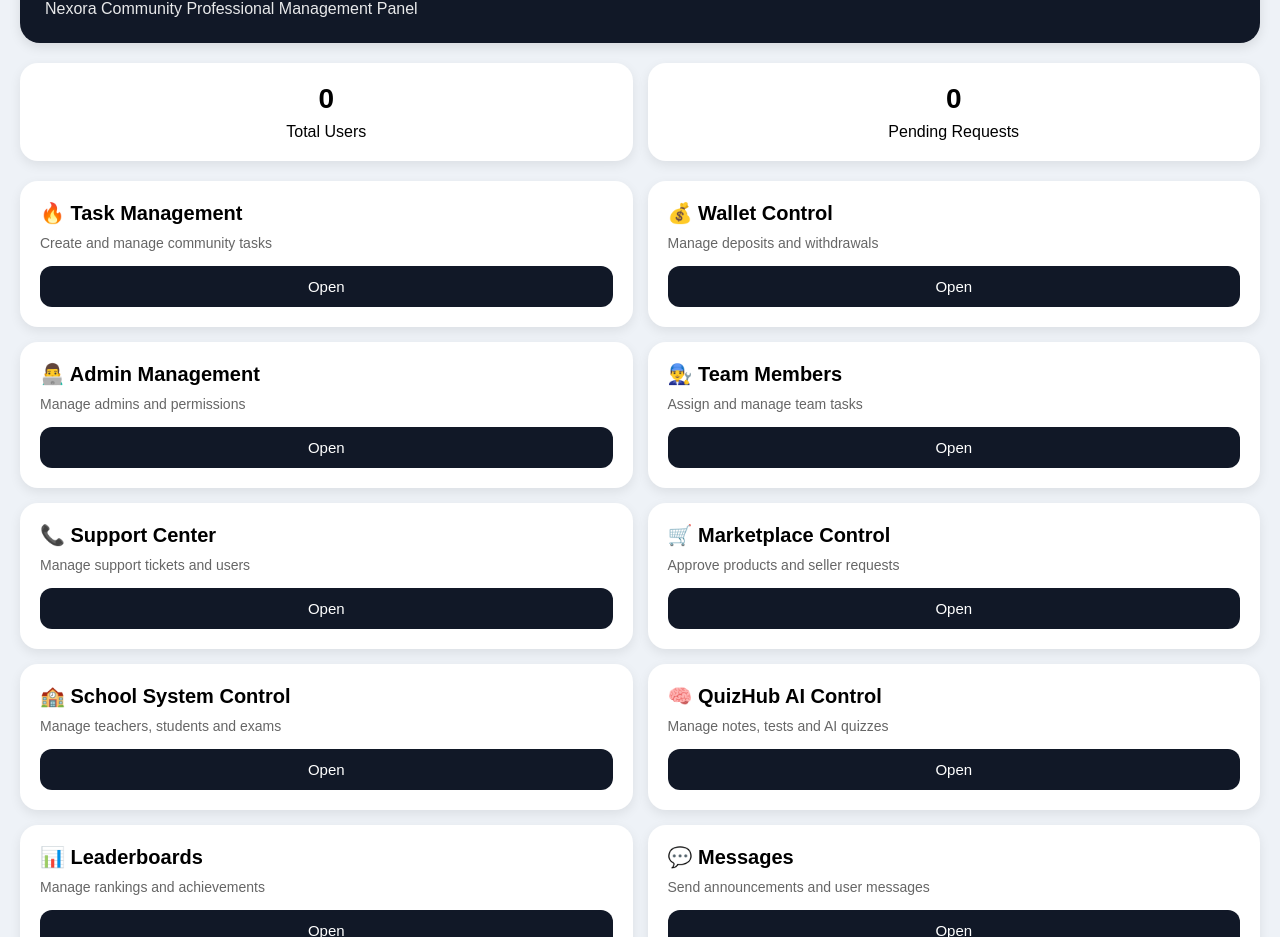
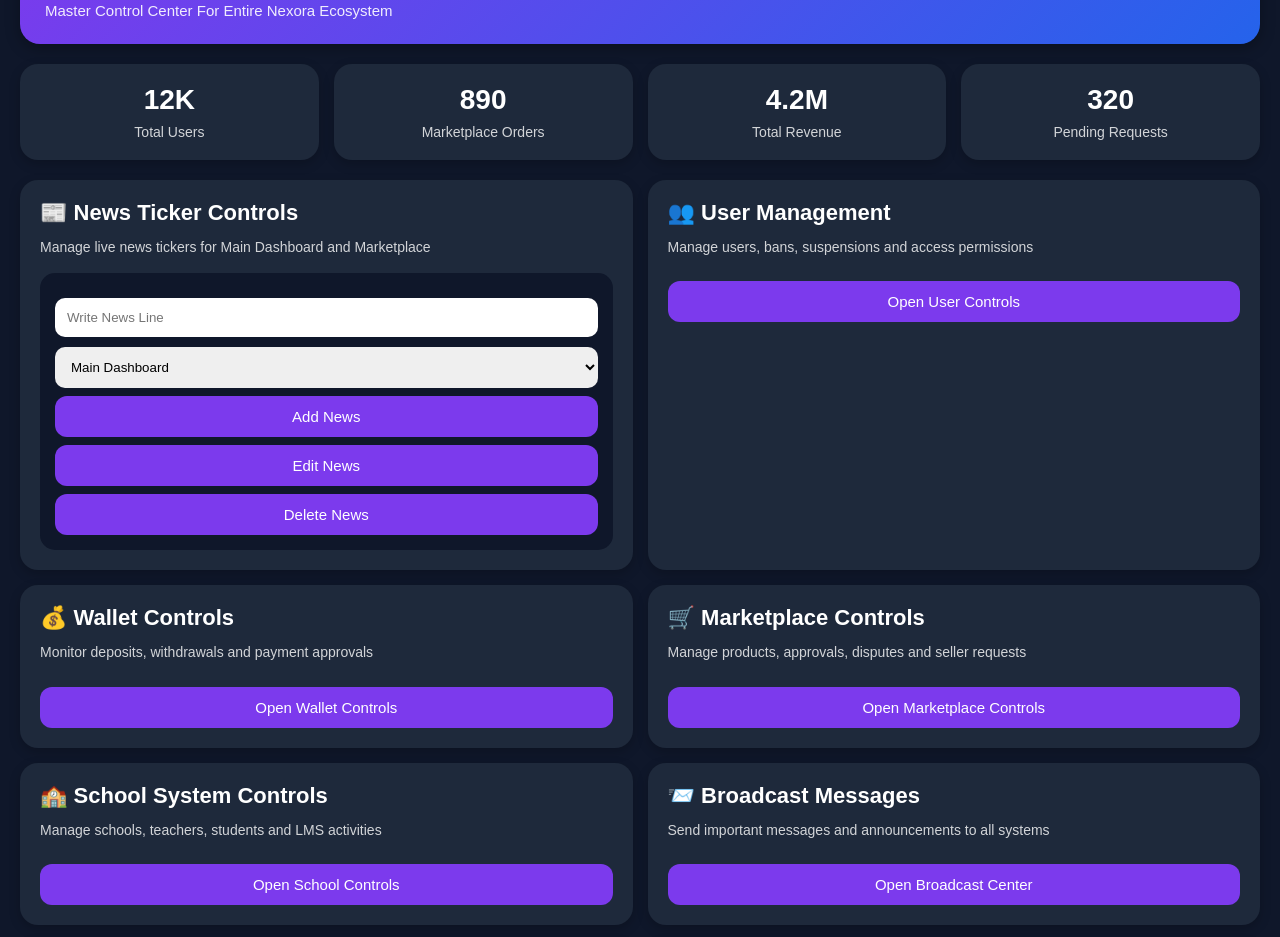
Before and after one commit to nexoracapital/nexora-v3.7, a plain HTML site: page ceo.html in a window 1280 px wide. Shown: the part 88-1025 px from the top of the page. Drawn offline with Linux system fonts and the light colour scheme.

Commit message:
Update ceo.html

```diff
--- a/ceo.html
+++ b/ceo.html
@@ -8,7 +8,7 @@
 <meta name="viewport"
 content="width=device-width, initial-scale=1.0">
 
-<title>CEO Panel - Nexora V3.7</title>
+<title>Nexora CEO Panel</title>
 
 <style>
 
@@ -20,26 +20,52 @@ font-family:Arial;
 }
 
 body{
-background:#eef2f7;
+background:#0f172a;
 padding:20px;
+color:white;
 }
 
-.topbar{
-background:#111827;
-color:white;
+.header{
+background:linear-gradient(135deg,#7c3aed,#2563eb);
 padding:25px;
 border-radius:20px;
 margin-bottom:20px;
-box-shadow:0 4px 12px rgba(0,0,0,0.1);
+box-shadow:0 4px 15px rgba(0,0,0,0.3);
 }
 
-.topbar h1{
-font-size:28px;
+.header h1{
+font-size:30px;
 margin-bottom:10px;
 }
 
-.topbar p{
+.header p{
 opacity:0.9;
+font-size:15px;
+}
+
+.stats{
+display:grid;
+grid-template-columns:1fr 1fr 1fr 1fr;
+gap:15px;
+margin-bottom:20px;
+}
+
+.stat-card{
+background:#1e293b;
+padding:20px;
+border-radius:18px;
+text-align:center;
+box-shadow:0 4px 12px rgba(0,0,0,0.2);
+}
+
+.stat-card h2{
+font-size:28px;
+margin-bottom:8px;
+}
+
+.stat-card p{
+font-size:14px;
+opacity:0.8;
 }
 
 .grid{
@@ -49,25 +75,26 @@ gap:15px;
 }
 
 .card{
-background:white;
+background:#1e293b;
 padding:20px;
 border-radius:18px;
-box-shadow:0 4px 12px rgba(0,0,0,0.08);
+box-shadow:0 4px 12px rgba(0,0,0,0.2);
 transition:0.3s;
 }
 
 .card:hover{
-transform:translateY(-3px);
+transform:translateY(-4px);
 }
 
 .card h2{
-font-size:20px;
 margin-bottom:10px;
+font-size:22px;
 }
 
 .card p{
 font-size:14px;
-color:#666;
+opacity:0.8;
+line-height:1.6;
 margin-bottom:15px;
 }
 
@@ -76,37 +103,52 @@ width:100%;
 padding:12px;
 border:none;
 border-radius:12px;
-background:#111827;
+background:#7c3aed;
 color:white;
 font-size:15px;
 cursor:pointer;
+transition:0.3s;
+margin-top:8px;
 }
 
-.stats{
-display:grid;
-grid-template-columns:1fr 1fr;
-gap:15px;
-margin-bottom:20px;
+button:hover{
+opacity:0.9;
 }
 
-.stat-box{
-background:white;
-padding:20px;
-border-radius:18px;
-text-align:center;
-box-shadow:0 4px 12px rgba(0,0,0,0.08);
+.news-box{
+background:#0f172a;
+padding:15px;
+border-radius:15px;
+margin-top:10px;
 }
 
-.stat-box h2{
-font-size:28px;
-margin-bottom:8px;
+.news-box input,
+.news-box select{
+width:100%;
+padding:12px;
+margin-top:10px;
+border:none;
+border-radius:10px;
+outline:none;
 }
 
 .footer{
 margin-top:30px;
 text-align:center;
-color:#666;
 font-size:14px;
+opacity:0.7;
+}
+
+@media(max-width:900px){
+
+.stats{
+grid-template-columns:1fr 1fr;
+}
+
+.grid{
+grid-template-columns:1fr;
+}
+
 }
 
 </style>
@@ -115,29 +157,47 @@ font-size:14px;
 
 <body>
 
-<div class="topbar">
+<div class="header">
 
-<h1>👑 CEO Control Center</h1>
+<h1>👑 Nexora CEO Panel</h1>
 
 <p>
-Nexora Community Professional Management Panel
+
+Master Control Center For Entire Nexora Ecosystem
+
 </p>
 
 </div>
 
 <div class="stats">
 
-<div class="stat-box">
+<div class="stat-card">
 
-<h2>0</h2>
+<h2>12K</h2>
 
 <p>Total Users</p>
 
 </div>
 
-<div class="stat-box">
+<div class="stat-card">
 
-<h2>0</h2>
+<h2>890</h2>
+
+<p>Marketplace Orders</p>
+
+</div>
+
+<div class="stat-card">
+
+<h2>4.2M</h2>
+
+<p>Total Revenue</p>
+
+</div>
+
+<div class="stat-card">
+
+<h2>320</h2>
 
 <p>Pending Requests</p>
 
@@ -149,15 +209,70 @@ Nexora Community Professional Management Panel
 
 <div class="card">
 
-<h2>🔥 Task Management</h2>
+<h2>📰 News Ticker Controls</h2>
 
 <p>
-Create and manage community tasks
+
+Manage live news tickers for Main Dashboard and Marketplace
+
 </p>
 
-<button onclick="openPage('admin-task.html')">
+<div class="news-box">
 
-Open
+<input type="text"
+placeholder="Write News Line">
+
+<select>
+
+<option>
+
+Main Dashboard
+
+</option>
+
+<option>
+
+Marketplace
+
+</option>
+
+</select>
+
+<button>
+
+Add News
+
+</button>
+
+<button>
+
+Edit News
+
+</button>
+
+<button>
+
+Delete News
+
+</button>
+
+</div>
+
+</div>
+
+<div class="card">
+
+<h2>👥 User Management</h2>
+
+<p>
+
+Manage users, bans, suspensions and access permissions
+
+</p>
+
+<button>
+
+Open User Controls
 
 </button>
 
@@ -165,15 +280,17 @@ Open
 
 <div class="card">
 
-<h2>💰 Wallet Control</h2>
+<h2>💰 Wallet Controls</h2>
 
 <p>
-Manage deposits and withdrawals
+
+Monitor deposits, withdrawals and payment approvals
+
 </p>
 
 <button>
 
-Open
+Open Wallet Controls
 
 </button>
 
@@ -181,15 +298,17 @@ Open
 
 <div class="card">
 
-<h2>👨‍💻 Admin Management</h2>
+<h2>🛒 Marketplace Controls</h2>
 
 <p>
-Manage admins and permissions
+
+Manage products, approvals, disputes and seller requests
+
 </p>
 
 <button>
 
-Open
+Open Marketplace Controls
 
 </button>
 
@@ -197,15 +316,17 @@ Open
 
 <div class="card">
 
-<h2>👨‍🔧 Team Members</h2>
+<h2>🏫 School System Controls</h2>
 
 <p>
-Assign and manage team tasks
+
+Manage schools, teachers, students and LMS activities
+
 </p>
 
 <button>
 
-Open
+Open School Controls
 
 </button>
 
@@ -213,15 +334,17 @@ Open
 
 <div class="card">
 
-<h2>📞 Support Center</h2>
+<h2>📨 Broadcast Messages</h2>
 
 <p>
-Manage support tickets and users
+
+Send important messages and announcements to all systems
+
 </p>
 
 <button>
 
-Open
+Open Broadcast Center
 
 </button>
 
@@ -229,15 +352,17 @@ Open
 
 <div class="card">
 
-<h2>🛒 Marketplace Control</h2>
+<h2>🚨 Fraud Detection</h2>
 
 <p>
-Approve products and seller requests
+
+Monitor suspicious activities and security reports
+
 </p>
 
 <button>
 
-Open
+Open Fraud Center
 
 </button>
 
@@ -245,95 +370,17 @@ Open
 
 <div class="card">
 
-<h2>🏫 School System Control</h2>
+<h2>📊 Analytics & Reports</h2>
 
 <p>
-Manage teachers, students and exams
+
+Track revenue, users, marketplace and ecosystem performance
+
 </p>
 
 <button>
 
-Open
-
-</button>
-
-</div>
-
-<div class="card">
-
-<h2>🧠 QuizHub AI Control</h2>
-
-<p>
-Manage notes, tests and AI quizzes
-</p>
-
-<button>
-
-Open
-
-</button>
-
-</div>
-
-<div class="card">
-
-<h2>📊 Leaderboards</h2>
-
-<p>
-Manage rankings and achievements
-</p>
-
-<button>
-
-Open
-
-</button>
-
-</div>
-
-<div class="card">
-
-<h2>💬 Messages</h2>
-
-<p>
-Send announcements and user messages
-</p>
-
-<button>
-
-Open
-
-</button>
-
-</div>
-
-<div class="card">
-
-<h2>📈 Investment System</h2>
-
-<p>
-Manage investment plans and requests
-</p>
-
-<button>
-
-Open
-
-</button>
-
-</div>
-
-<div class="card">
-
-<h2>⚙️ System Settings</h2>
-
-<p>
-Control system settings and access
-</p>
-
-<button>
-
-Open
+Open Analytics
 
 </button>
 
@@ -344,21 +391,13 @@ Open
 <div class="footer">
 
 <p>
-Nexora CEO Panel © V3.7
+
+Nexora CEO Panel © 2026
+
 </p>
 
 </div>
 
-<script>
-
-function openPage(page){
-
-window.location.href = page;
-
-}
-
-</script>
-
 </body>
 
-  </html>
+</html>
```
